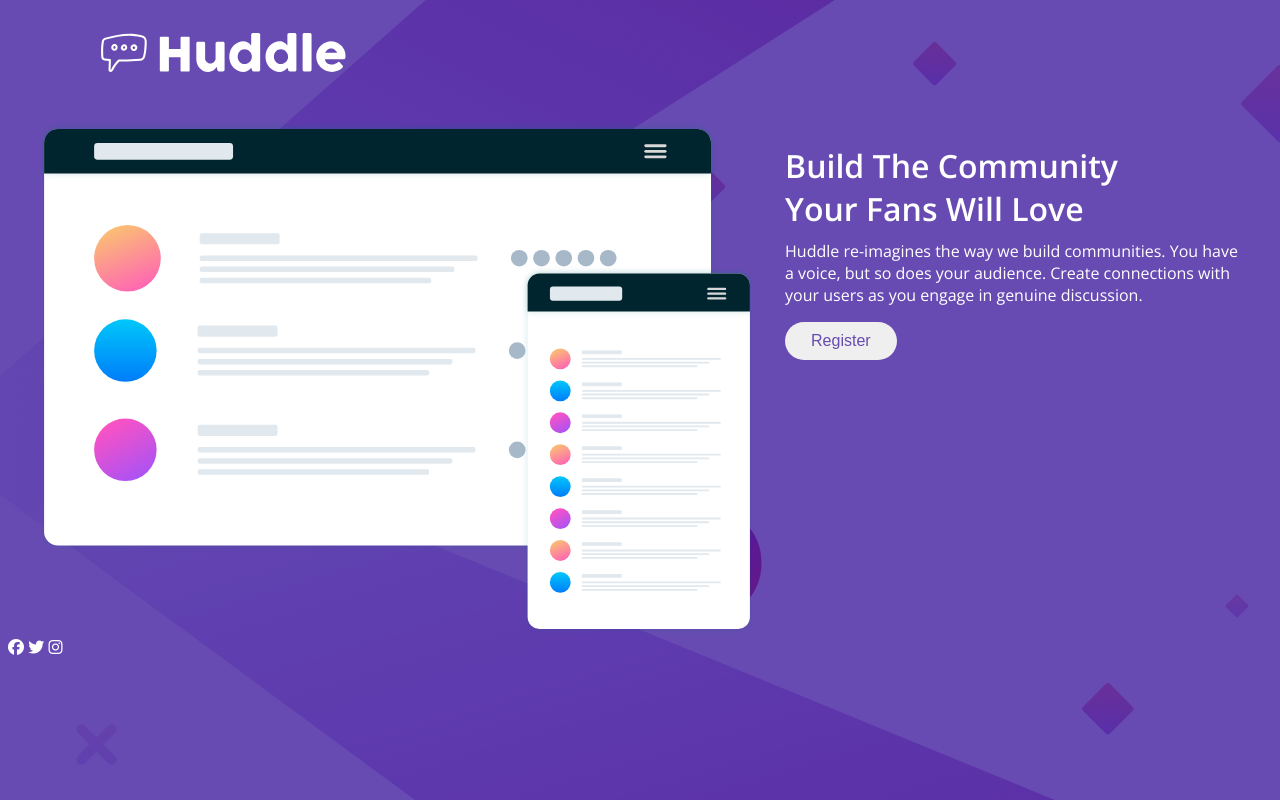
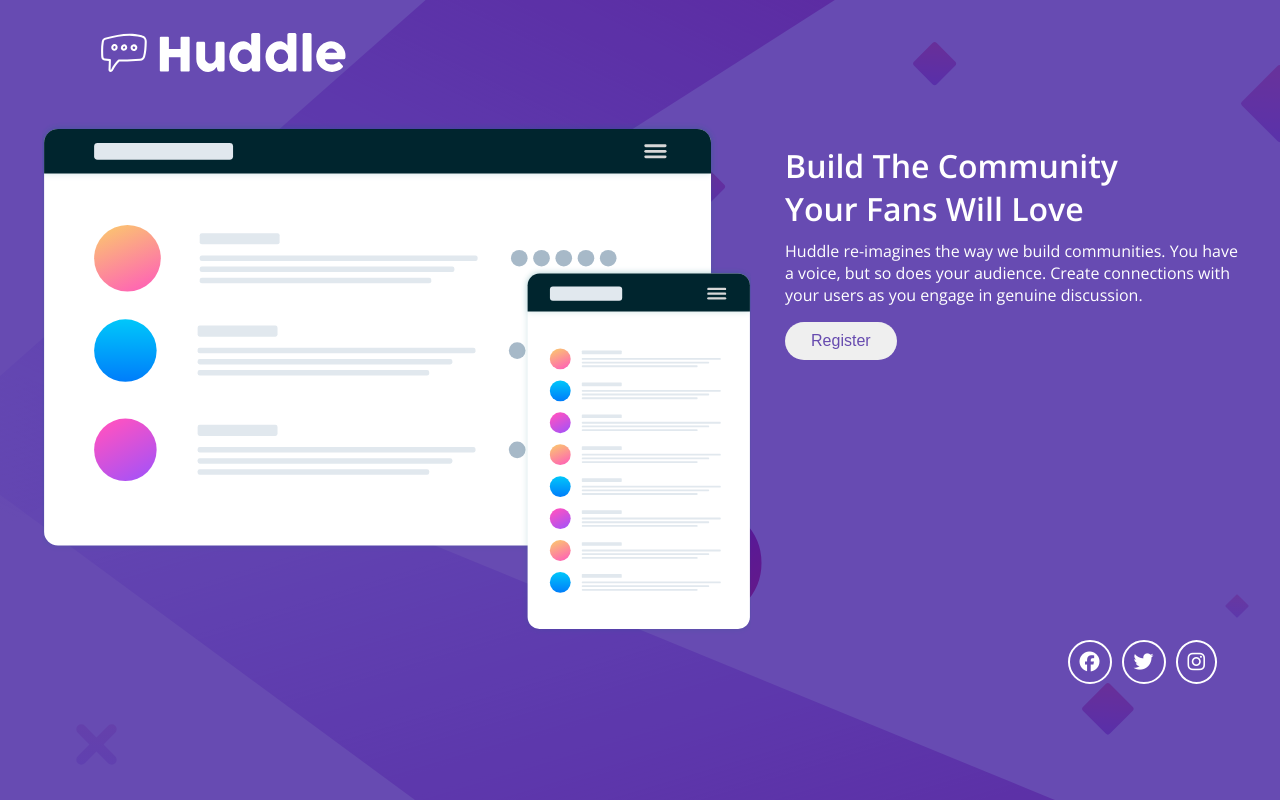
Before and after one commit to BuhleMtshali/huddle-landing-page, a plain HTML site: page index.html in a window 1280 px wide. Drawn offline with nearby package versions, Linux system fonts and the light colour scheme.

Commit message:
updated the stylesheet

```diff
--- a/style.css
+++ b/style.css
@@ -18,6 +18,7 @@ body {
   display: flex;
   justify-content: space-evenly;
   max-width: 1440px;
+  flex-wrap: wrap;
 }
 h1 {
   font-size: 2em;
@@ -45,3 +46,17 @@ button {
   color: hsl(257, 40%, 49%);
   cursor: grab;
 }
+.socials-container {
+  display: flex;
+  justify-content: right;
+  margin-right: 50px;
+  flex-wrap: wrap;
+}
+i {
+  padding: 10px;
+  border-radius: 50%;
+  font-size: 20px;
+  border: 2px solid white;
+  text-align: center;
+  margin: 5px;
+}
```
